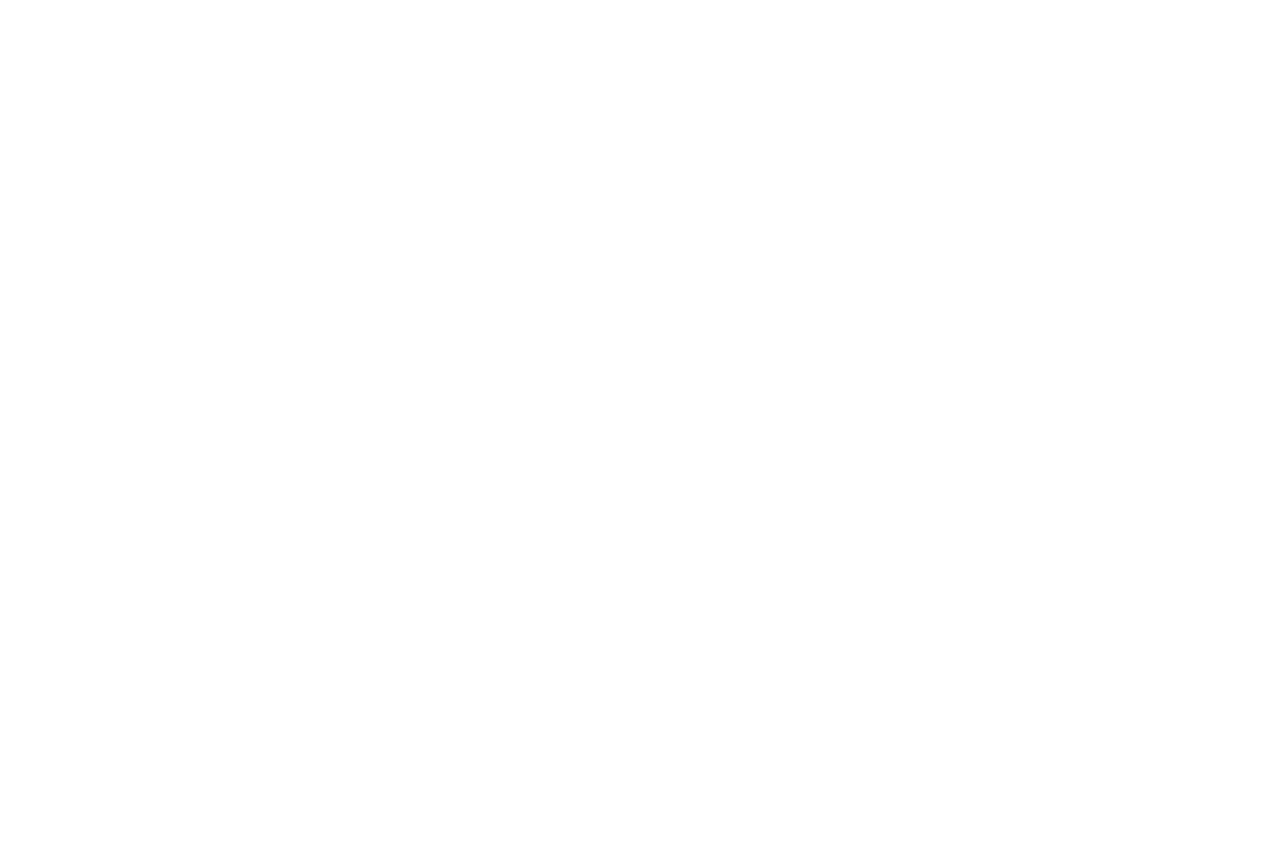
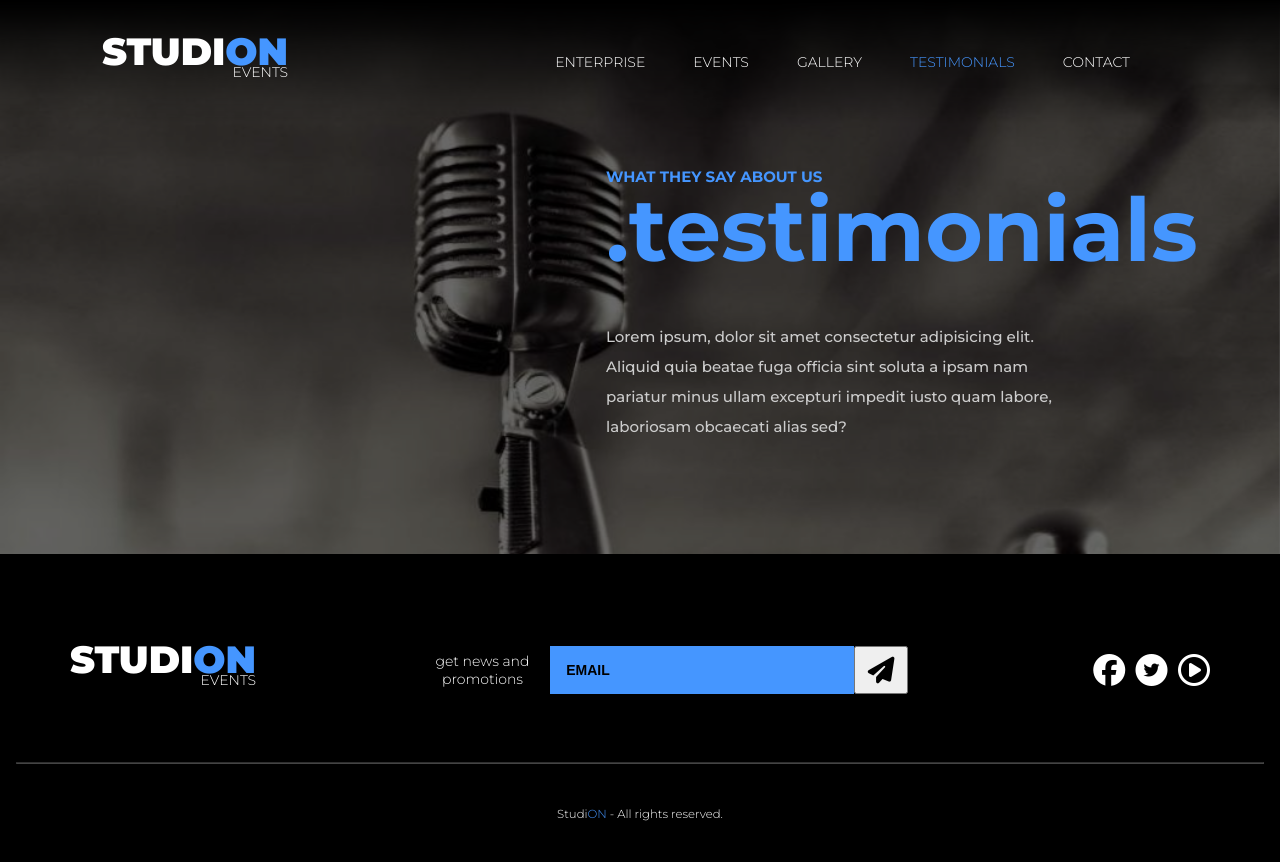
Before and after one commit to aobarbieri/studion, a plain HTML site: page html/testimonials.html in a window 1280 px wide. Before the commit the page ends 800 px from the top, so only its background shows below. Drawn offline with nearby package versions, Linux system fonts and the light colour scheme.

```diff
--- a/html/contact.html
+++ b/html/contact.html
@@ -4,6 +4,7 @@
 		<meta charset="UTF-8" />
 		<meta http-equiv="X-UA-Compatible" content="IE=edge" />
 		<meta name="viewport" content="width=device-width, initial-scale=1.0" />
+		<link rel="icon" type="image/x-icon" href="favicon.ico" />
 
 		<link rel="stylesheet" href="../style.css" />
 		<title>Contact</title>
@@ -23,7 +24,7 @@
 					<li><a href="./enterprise.html">Enterprise</a></li>
 					<li><a href="./events.html">Events</a></li>
 					<li><a href="./gallery.html">Gallery</a></li>
-					<li><a href="./testimonials.html">Testimonials</a></li>
+					<!-- <li><a href="./testimonials.html">Testimonials</a></li> -->
 					<li><a class="active" href="./contact.html">Contact</a></li>
 				</ul>
 				<button class="navbar__menu-btn">
@@ -42,9 +43,8 @@
 					<article class="hero__copy">
 						<h2>.contact</h2>
 						<p>
-							Lorem ipsum, dolor sit amet consectetur adipisicing elit. Aliquid quia beatae fuga officia
-							sint soluta a ipsam nam pariatur minus ullam excepturi impedit iusto quam labore, laboriosam
-							obcaecati alias sed?
+							Lorem ipsum, dolor sit amet consectetur adipisicing elit. Aliquid quia beatae fuga officia sint soluta a ipsam
+							nam pariatur minus ullam excepturi impedit iusto quam labore, laboriosam obcaecati alias sed?
 						</p>
 					</article>
 				</section>
@@ -104,9 +104,7 @@
 
 		<footer class="footer">
 			<section class="container footer__container">
-				<h2 class="logo-studion">
-					Studi<span class="copy--primary">on</span><span class="logo-studion__subtitle">Events</span>
-				</h2>
+				<h2 class="logo-studion">Studi<span class="copy--primary">on</span><span class="logo-studion__subtitle">Events</span></h2>
 				<form class="footer__form">
 					<label for="email">get news and promotions</label>
 					<section class="footer__form__email">
--- a/html/testimonials.html
+++ b/html/testimonials.html
@@ -0,0 +1,99 @@
+<!DOCTYPE html>
+<html lang="en">
+	<head>
+		<meta charset="UTF-8" />
+		<meta http-equiv="X-UA-Compatible" content="IE=edge" />
+		<meta name="viewport" content="width=device-width, initial-scale=1.0" />
+
+		<link rel="stylesheet" href="/style.css" />
+		<title>Testimonials</title>
+		<script src="https://kit.fontawesome.com/da74a7c51e.js" crossorigin="anonymous"></script>
+	</head>
+	<body>
+		<nav class="navbar navbar--home">
+			<section class="container navbar__container">
+				<h1 class="logo-studion">
+					<a href="../index.html">
+						Studi<span class="copy--primary">on</span>
+						<span class="logo-studion__subtitle">Events</span>
+					</a>
+				</h1>
+				<ul class="navbar__links">
+					<li><a href="./enterprise.html">Enterprise</a></li>
+					<li><a href="./events.html">Events</a></li>
+					<li><a href="./gallery.html">Gallery</a></li>
+					<li><a class="active" href="./testimonials.html">Testimonials</a></li>
+					<li><a href="./contact.html">Contact</a></li>
+				</ul>
+				<button class="navbar__menu-btn">
+					<i class="fas fa-bars"></i>
+				</button>
+			</section>
+		</nav>
+
+		<header>
+			<!-- Testmonials - Gallery-->
+			<section class="hero">
+				<div class="hero__background-layer">
+					<img src="../images/testimonials/testimonials.jpg" alt="microphone" class="hero__background" />
+				</div>
+
+				<article class="hero__copy">
+					<span>What they say about us</span>
+					<h2>.testimonials</h2>
+					<p>
+						Lorem ipsum, dolor sit amet consectetur adipisicing elit. Aliquid quia beatae fuga officia sint
+						soluta a ipsam nam pariatur minus ullam excepturi impedit iusto quam labore, laboriosam
+						obcaecati alias sed?
+					</p>
+				</article>
+			</section>
+		</header>
+
+		<footer class="footer">
+			<section class="container footer__container">
+				<h2 class="logo-studion">
+					Studi<span class="copy--primary">on</span><span class="logo-studion__subtitle">Events</span>
+				</h2>
+				<form class="footer__form">
+					<label for="email">get news and promotions</label>
+					<section class="footer__form__email">
+						<input id="email" type="email" placeholder="email" />
+						<button class="footer__form-button" type="submit">
+							<i class="fas fa-paper-plane fa-2x"></i>
+						</button>
+					</section>
+				</form>
+				<ul class="footer__social">
+					<li>
+						<a href="">
+							<i class="fab fa-facebook fa-2x"></i>
+						</a>
+					</li>
+					<li>
+						<a href="">
+							<span class="fa-stack">
+								<i class="fas fa-circle fa-stack-2x"></i>
+								<i class="fab fa-twitter fa-stack-1x fa-inverse"></i>
+							</span>
+						</a>
+					</li>
+					<li>
+						<a href="">
+							<i class="far fa-play-circle fa-2x"></i>
+						</a>
+					</li>
+				</ul>
+			</section>
+
+			<hr />
+			<p>
+				<small>Studi<span class="copy--primary">ON</span> - All rights reserved.</small>
+			</p>
+		</footer>
+
+		<script src="//code.jquery.com/jquery-1.11.0.min.js"></script>
+		<script src="//code.jquery.com/jquery-migrate-1.2.1.min.js"></script>
+		<script src="../script.js"></script>
+	</body>
+</html>
```
Also changed, not shown: html/enterprise.html (+12 -15 lines), html/events.html (+18 -21 lines), html/gallery.html (+5 -7 lines), index.html (+6 -7 lines), favicon.ico (added), images/testimonials/test1.jpg (added), images/testimonials/test2.jpg (added), images/testimonials/test3.jpg (added), images/testimonials/testimonials.jpg (added).
